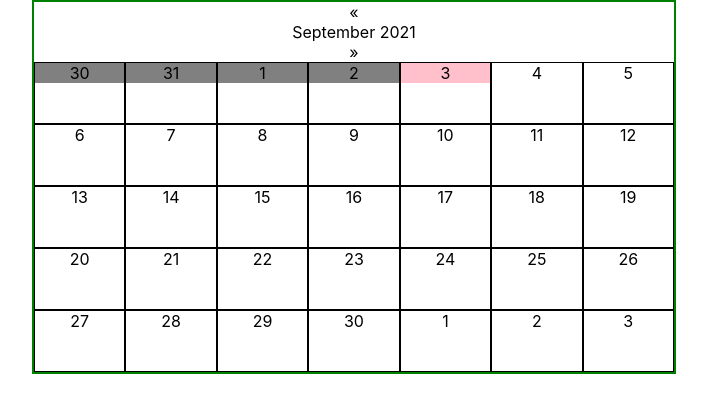
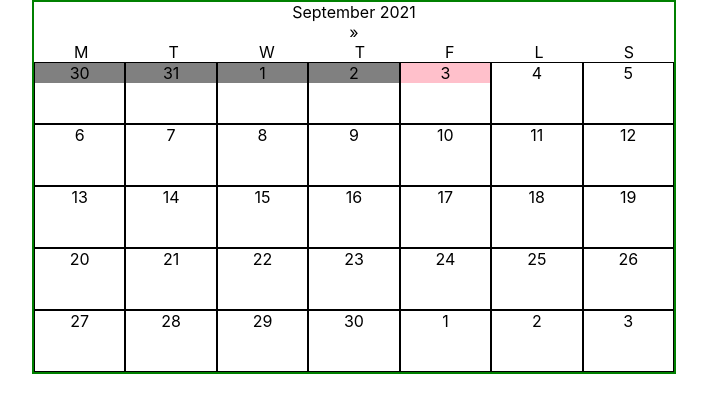
Before and after one commit to rebeckaalsterlind/react-calendar, a React (Create React App) app: page / in a window 1280 px wide. Shown: the top 412 px of the page, without its empty margins (286-993 px from the left). Built offline with nearby package versions, Linux system fonts and the light colour scheme.

Commit message:
disabled prev dates & months and added day titles

```diff
--- a/src/App.js
+++ b/src/App.js
@@ -1,12 +1,15 @@
-import React from 'react';
+import React, { useState } from 'react';
+import moment from 'moment';
 import './App.css';
 import Calendar from './Calendar'
 
 
 function App() {
+  const [value, setValue] = useState(moment());
+
   return (
     <div className="App">
-      <Calendar />
+      <Calendar value={value} onChange={setValue} />
     </div>
   );
 }
--- a/src/Calendar.js
+++ b/src/Calendar.js
@@ -1,14 +1,14 @@
 import React, { useState, useEffect } from 'react';
-import moment from 'moment';
 import buildCalendar from "./build";
 import style from "./style";
 import "./calendar.css"
-import dayStyles from './style';
+import dayStyles, {beforeToday} from './style';
+import Header from './Header';
 
-function Calendar() {
+function Calendar({value, onChange}) {
 
   const [calendar, setCalendar] = useState([])
-  const [value, setValue] = useState(moment());
+
 
   useEffect(() => {
 
@@ -16,41 +16,20 @@ function Calendar() {
 
   }, [value])
 
-  function currMonthName() {
-    return value.format("MMMM")
-  }
-
-  function currYear() {
-    return value.format("YYYY")
-  }
-
-  function prevMonth() {
-    return value.clone().subtract(1, "month")
-  }
-
-  function nextMonth() {
-    return value.clone().add(1, "month")
-  }
+  const dayNames = ["M", "T", "W", "T", "F", "L", "S"];
 
 
   return (
     <div className="calendar">
-      <div className="header">
-        <div className="previous" onClick={() =>  setValue(prevMonth())}>
-          {String.fromCharCode(171)}
+      <Header value={value} setValue={onChange}/>
+      <div className="body">
+        <div className="day-names">
+          {dayNames.map((day) => (<div className="weekday">{day}</div>))}
         </div>
-        <div className="current">
-          {currMonthName()} {currYear()}
-        </div>
-        <div className="next" onClick={() => setValue(nextMonth())}>
-          {String.fromCharCode(187)}
-        </div>
-      </div>
-      <div className="body">
         {calendar.map((week) => (
           <div className="week">
             {week.map((day) => (
-              <div className="day" onClick={() => setValue(day)}>
+              <div className="day" onClick={() => !beforeToday(day) && onChange(day)}>
                 <div
                   className={dayStyles(day, value)}>
                   {day.format("D").toString()}
--- /dev/null
+++ b/src/Header.js
@@ -0,0 +1,42 @@
+import React from 'react';
+
+export default function Header({value, setValue}) {
+
+
+  function currMonthName() {
+    return value.format("MMMM")
+  }
+
+  function currYear() {
+    return value.format("YYYY")
+  }
+
+  function prevMonth() {
+    return value.clone().subtract(1, "month")
+  }
+
+  function nextMonth() {
+    return value.clone().add(1, "month")
+  }
+
+  function thisMonth() {
+    return value.isSame(new Date(), "month")
+  }
+
+
+  return (
+    <header className="header">
+      <div className="previous" onClick={() =>  !thisMonth() && setValue(prevMonth())}>
+        {!thisMonth() ? String.fromCharCode(171) : null }
+      </div>
+      <div className="current">
+        {currMonthName()} {currYear()}
+      </div>
+      <div className="next" onClick={() => setValue(nextMonth())}>
+        {String.fromCharCode(187)}
+      </div>
+    </header>
+  )
+
+
+}
--- a/src/calendar.css
+++ b/src/calendar.css
@@ -2,11 +2,12 @@
   margin: auto;
 }
 
-.week {
+.week, .day-names {
   display: flex;
   flex-direction: row;
   align-items: center;
-  justify-content: space-evenly;
+  justify-content: space-around;
+
 }
 
 .day {
--- a/src/style.js
+++ b/src/style.js
@@ -2,7 +2,7 @@ function isSelected(day, value) {
   return value.isSame(day, "day");
 }
 
-function beforeToday(day){
+export function beforeToday(day){
   return day.isBefore(new Date(), "day");
 }
 
```
